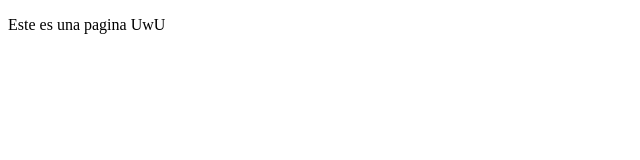
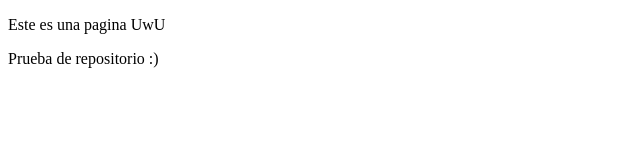
Before and after one commit to jesusruiz39/proyectoDemoCursoPrework, a plain HTML site: page index.html in a window 1280 px wide. Shown: the whole page, without its empty margins (0-640 px from the left). Drawn offline with Linux system fonts and the light colour scheme.

Commit message:
cambios prueba repost

```diff
--- a/index.html
+++ b/index.html
@@ -8,5 +8,6 @@
 </head>
 <body>
     <p>Este es una pagina UwU</p>
+    <p>Prueba de repositorio :)</p>
 </body>
 </html>
```
